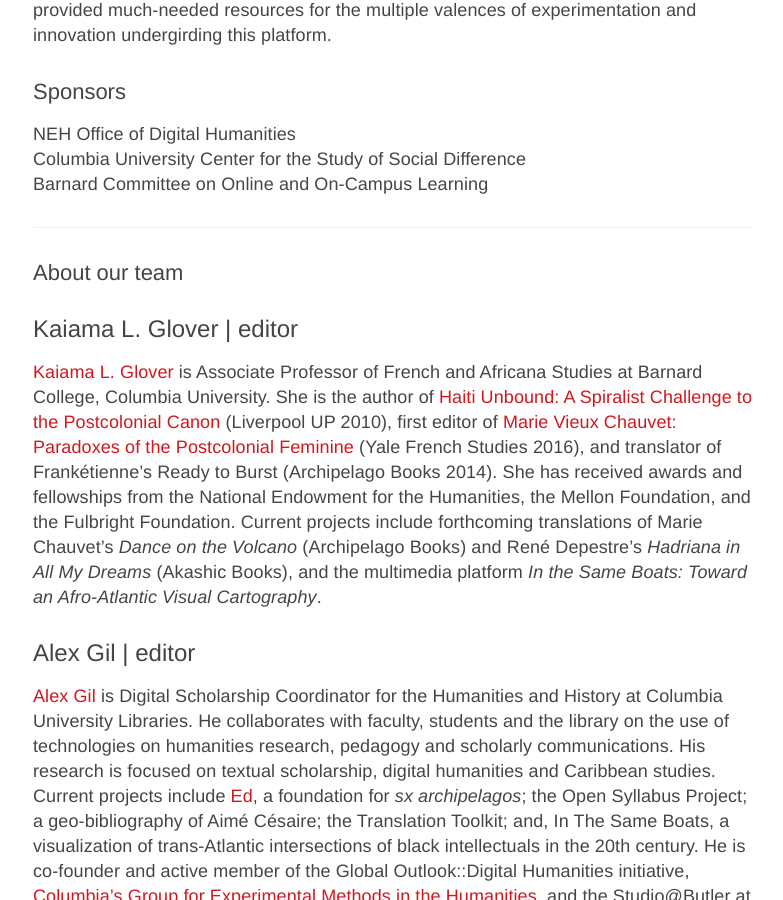
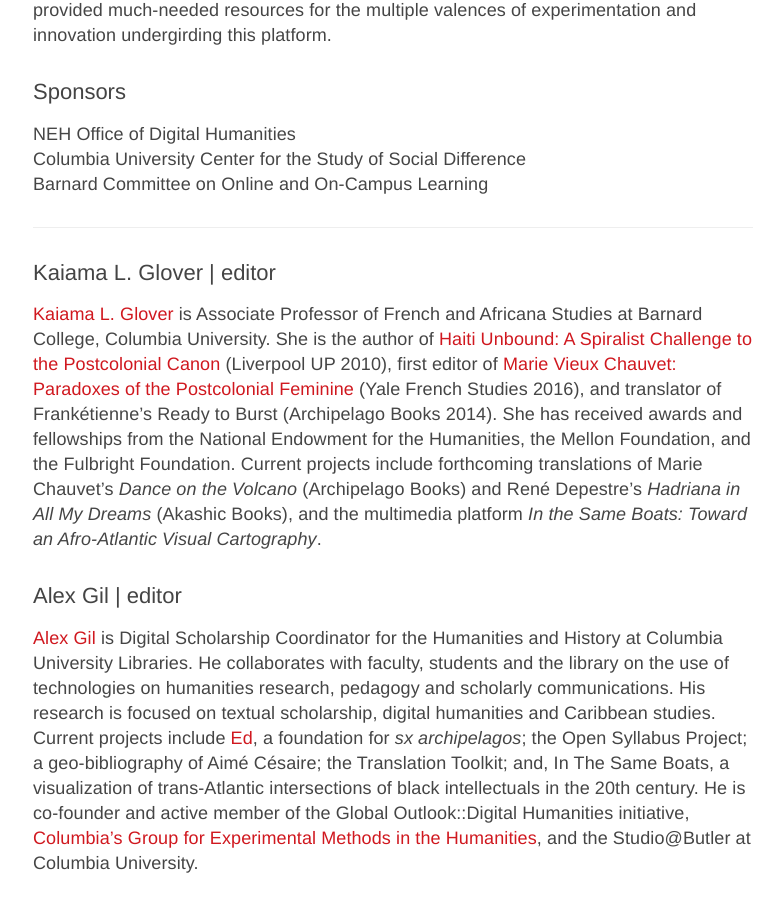
Before and after one commit to archipelagosjournal/archipelagos, a Jekyll site: the page built from credits.md, in a window 1280 px wide and 900 px high, scrolled down 728 px. Shown: the whole window, without its empty margins (247-1030 px from the left). Built offline with Jekyll 4.4.1, drawn with Linux system fonts in a browser that asks for light colours.

Commit message:
cosmetic refinements

```diff
--- a/credits.md
+++ b/credits.md
@@ -8,8 +8,8 @@
 [Kaiama L. Glover](#kaiama-l-glover--editor) & [Alex Gil](#alex-gil--editor)
 
 ### Digital Architecture | Design
-Dennis Tenen\\
-Brian Ballsun-Stanton\\
+[Dennis Tenen](#dennis-tenen--project-architect)\\
+[Brian Ballsun-Stanton](#brian-ballsun-stanton--production-editor)\\
 Juliet Ali
 
 ### Institutional Partners
@@ -29,24 +29,19 @@
 
 ---
 
-### About our team
-
-## Kaiama L. Glover | editor
+### Kaiama L. Glover | editor
 
 [Kaiama L. Glover](https://barnard.edu/profiles/kaiama-l-glover) is Associate Professor of French and Africana Studies at Barnard College, Columbia University. She is the author of [Haiti Unbound: A Spiralist Challenge to the Postcolonial Canon](http://liverpooluniversitypress.co.uk/products/61903) (Liverpool UP 2010), first editor of [Marie Vieux Chauvet: Paradoxes of the Postcolonial Feminine](http://yalebooks.com/book/9780300214192/yale-french-studies-number-128) (Yale French Studies 2016), and translator of Frankétienne’s Ready to Burst (Archipelago Books 2014). She has received awards and fellowships from the National Endowment for the Humanities, the Mellon Foundation, and the Fulbright Foundation. Current projects include forthcoming translations of Marie Chauvet’s *Dance on the Volcano* (Archipelago Books) and René Depestre’s *Hadriana in All My Dreams* (Akashic Books), and the multimedia platform *In the Same Boats: Toward an Afro-Atlantic Visual Cartography*.
 
-## Alex Gil | editor
+### Alex Gil | editor
 [Alex Gil](http://www.elotroalex.com/) is Digital Scholarship Coordinator for the Humanities and History at Columbia University Libraries. He collaborates with faculty, students and the library on the use of technologies on humanities research, pedagogy and scholarly communications. His research is focused on textual scholarship, digital humanities and Caribbean studies. Current projects include [Ed](http://elotroalex.github.io/ed/), a foundation for *sx archipelagos*; the Open Syllabus Project; a geo-bibliography of Aimé Césaire; the Translation Toolkit; and, In The Same Boats, a visualization of trans-Atlantic intersections of black intellectuals in the 20th century. He is co-founder and active member of the Global Outlook::Digital Humanities initiative, [Columbia's Group for Experimental Methods in the Humanities](http://xpmethod.plaintext.in/), and the Studio@Butler at Columbia University.
 
-
----
-
-## Dennis Tenen | project architect
+### Dennis Tenen | project architect
 
 [Dennis Tenen](http://denten.plaintext.in/) teaches English and Comparative Literature at Columbia University. Tenen's research happens at the intersection of people, texts, and technology. His recent work appeared on the pages of Computational Culture, boundary 2, and Modernism/modernity on topics that range from book piracy, to algorithmic composition, unintelligent design, and the history of data visualization. Tenen is a co-founder of [Columbia's Group for Experimental Methods in the Humanities](http://xpmethod.plaintext.in/). His first book, *[Plain Text: The Poetics of Computation](http://xpmethod.plaintext.in/minimal-computing/plaintext.html)*, is forthcoming from Stanford University Press.
 
-## Brian Ballsun-Stanton | production editor
+### Brian Ballsun-Stanton | production editor
 [Brian Ballsun-Stanton](https://www.fedarch.org/) (Ph.D. University of New South Wales, 2012) is currently a Research Associate at Macquarie University in Sydney, Australia. His research interests include exploring how people interact with and understand the nature of data and an investigation into the mechanics of ludic-narrative interactions in games. He is the Technical Director and Data Architect for the Field Acquired Information Management Systems (FAIMS) Project.
 Department of Ancient History
 
-## Juliet Ali | project designer
+### Juliet Ali | project designer
```
Also changed, not shown: about.md (+1 -1 lines), README.md.
